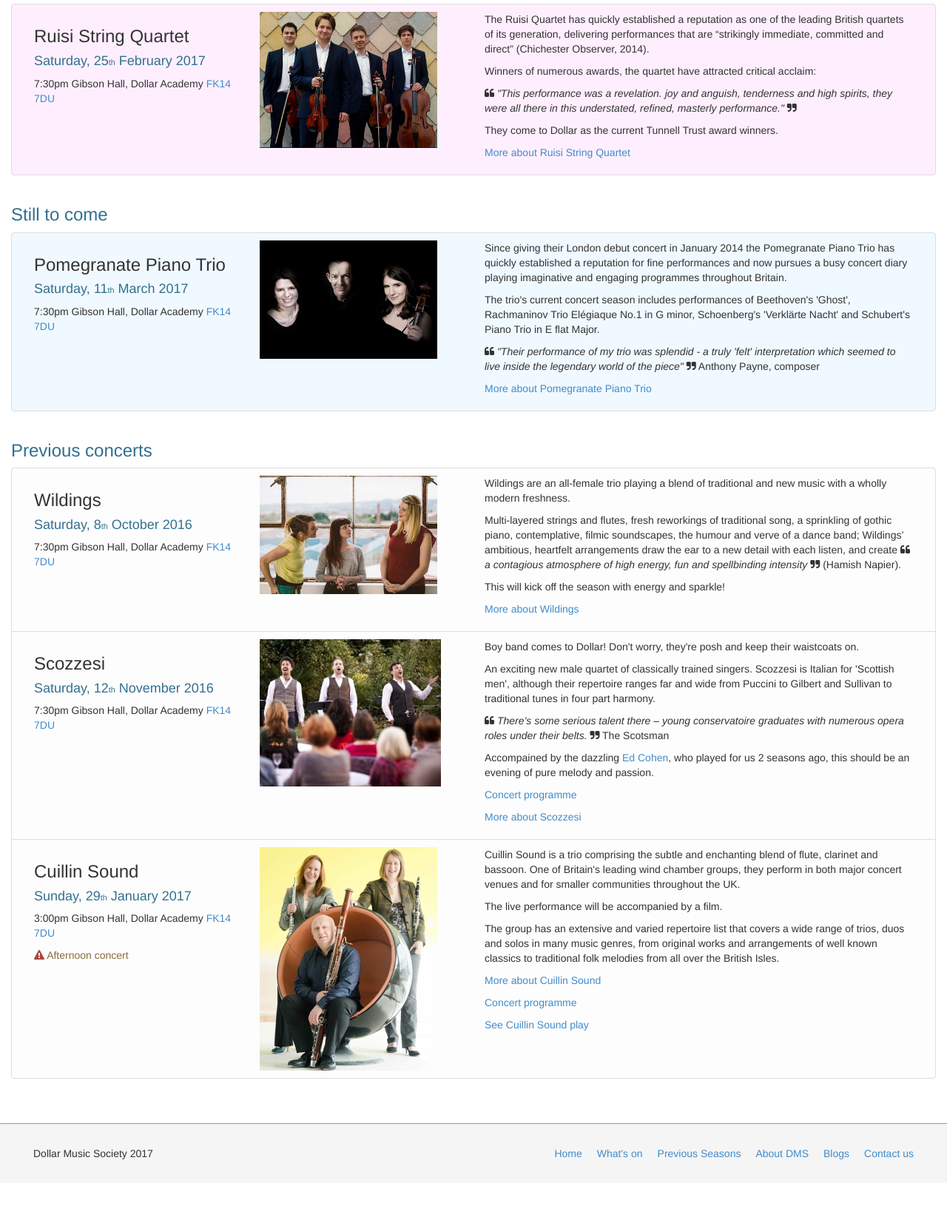
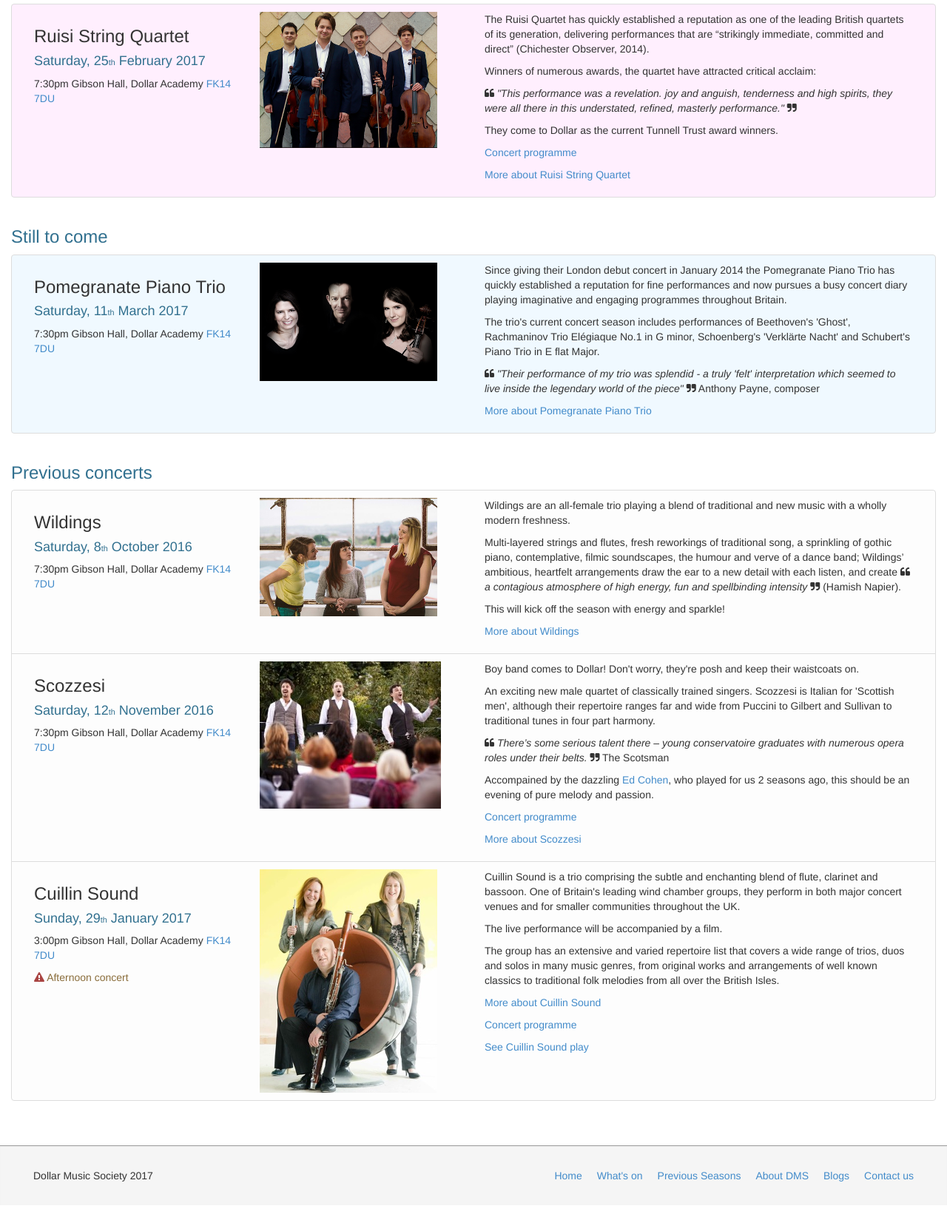
Before and after one commit to musicindollar/dmsweb, a PHP site: page / in a window 1280 px wide. Shown: the part 780-2429 px from the top of the page at 74% size. Before the commit the page ends 2347 px from the top, so only its background shows below. Run offline with PHP 8.4, Linux system fonts and the light colour scheme.

Commit message:
ruisi quartet programme

```diff
--- a/index.php
+++ b/index.php
@@ -123,6 +123,10 @@ htmlHead($title);
                             <span class="fa fa-quote-right"></span>
                         </p>
                         <p>They come to Dollar as the current Tunnell Trust award winners.</p>
+                        <p>
+                            <a href="/season/1617/Programme-170225-RuisiQuartet.pdf"
+                               target="_blank">Concert programme</a>
+                        </p>
                         <p>
                             <a href="http://www.ruisiquartet.com/"
                                target="_blank">More about Ruisi String Quartet</a>
```
